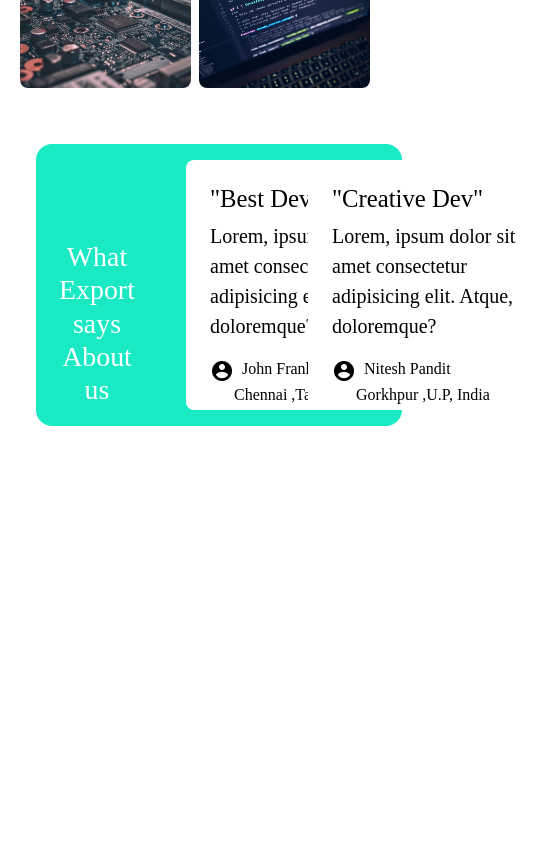
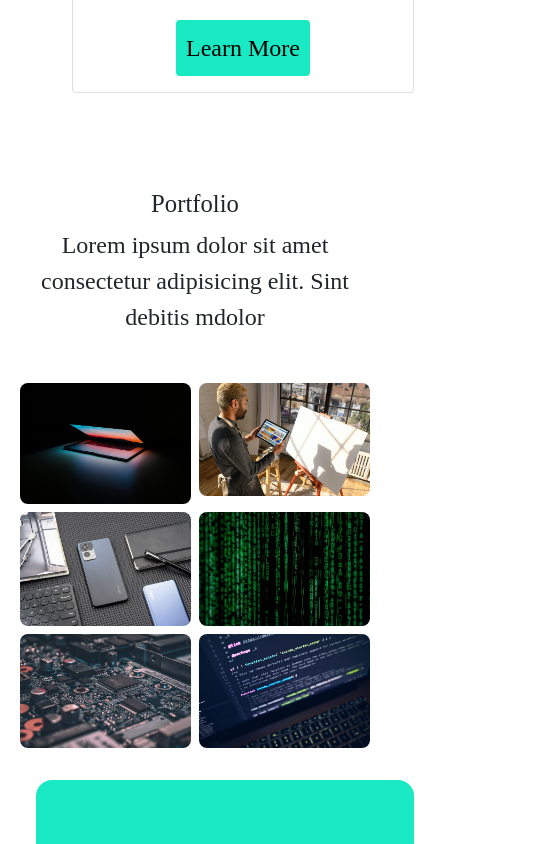
Before and after one commit to IAMNITESHPANDIT/Portfolio, a React (Create React App) app: page / in a window 390 px wide. Shown: the part 2820-3664 px from the top of the page, 558 px wide, since content can reach past the window. Before the commit the page ends 3294 px from the top, so only its background shows below. Built offline with nearby package versions, Linux system fonts and the light colour scheme; a web font is replaced by a local one.

Commit message:
review component intigrated and also fixed some mobile responsiveness

```diff
--- a/src/App.css
+++ b/src/App.css
@@ -2,5 +2,6 @@
     font-family: 'Open Sans Condensed', sans-serif;
     font-family: 'Redressed', cursive;
     scroll-behavior: smooth;
+    font-size:1.5rem;
 
 }
--- a/src/components/review/review.component.jsx
+++ b/src/components/review/review.component.jsx
@@ -4,13 +4,13 @@ import React from 'react'
 
 function Review() {
   return (
-    <div className="container p-4 m-4 ">
+    <div className="container ps-4 m-4 ">
         <div className="row expert">
-            <div className="col-4">
+            <div className="col-12 col-md-4">
                 <p className=" h1 text-center pt-5 mt-5">What Export says About us</p>
             </div>
-            <div className="col-4">
-                <div className="first m-3 text-black p-4">
+            <div className="col-12 col-md-4">
+                <div className="first  m-3 text-black p-4">
                     <p className="h2">"Best Developer"</p>
                     <p className="lead ">Lorem, ipsum dolor sit amet consectetur adipisicing elit. Atque, doloremque?</p>
                     <img src={accountIcon} class="img-fluid" alt="ac icon"/>
@@ -19,7 +19,7 @@ function Review() {
                     <span className="ps-4">Chennai ,Tamilnadu, India</span>
                 </div>
             </div>
-            <div className="col-4">
+            <div className="col-12 col-md-4">
                 <div className="first m-3 text-black p-4">
                     <p className="h2">"Creative Dev"</p>
                     <p className="lead ">Lorem, ipsum dolor sit amet consectetur adipisicing elit. Atque, doloremque?</p>
--- a/src/components/review/review.style.css
+++ b/src/components/review/review.style.css
@@ -7,7 +7,7 @@
 .first{
     background-color: white;
     z-index: 1;
-    width: 250px;
-    height: 250px;
+    min-width: 250px;
+    min-height: 250px;
     border-radius: 0.5rem;
 }
```
